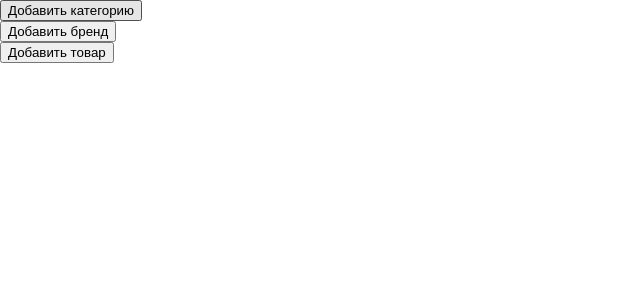
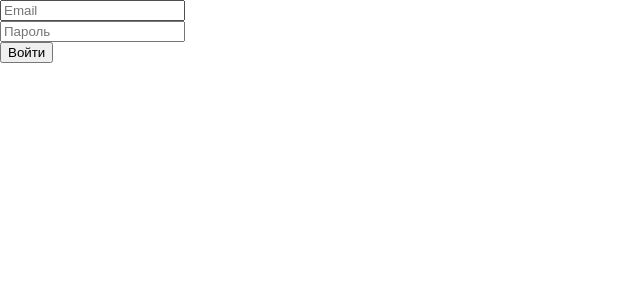
Before and after one commit to eugeneborodko/bellesa_store, a Next.js app in the folder client/: page /login in a window 1280 px wide. Shown: the top 300 px of the page, without its empty margins (0-640 px from the left). Built offline with nearby package versions, Linux system fonts and the light colour scheme.

Commit message:
feat: add admin auth after receiving token

```diff
--- a/client/components/Auth/Auth.jsx
+++ b/client/components/Auth/Auth.jsx
@@ -1,15 +1,52 @@
-const Auth = () => {
+import { useContext, useState } from 'react'
+import { observer } from 'mobx-react-lite'
+import { login } from '../../http/adminAPI'
+import { Context } from '../../pages/_app'
+
+const Auth = observer(() => {
+  const { admin } = useContext(Context)
+  const [email, setEmail] = useState('')
+  const [password, setPassword] = useState('')
+
+  const handleOnClick = async () => {
+    try {
+      const response = await login(email, password)
+      admin.setAdmin(response)
+      admin.setIsAuth(true)
+    } catch (err) {
+      alert(err)
+    }
+  }
+
+  const handleChangeEmail = (event) => {
+    setEmail(event.target.value)
+  }
+
+  const handleChangePassword = (event) => {
+    setPassword(event.target.value)
+  }
+
   return (
-    <form>
+    <>
       <div>
-        <input type="email" placeholder="Email" />
+        <input
+          type="email"
+          placeholder="Email"
+          value={email}
+          onChange={handleChangeEmail}
+        />
       </div>
       <div>
-        <input type="password" placeholder="Пароль" />
+        <input
+          type="password"
+          placeholder="Пароль"
+          value={password}
+          onChange={handleChangePassword}
+        />
       </div>
-      <button>Войти</button>
-    </form>
+      <button onClick={handleOnClick}>Войти</button>
+    </>
   )
-}
+})
 
 export default Auth
--- /dev/null
+++ b/client/http/adminAPI.js
@@ -0,0 +1,22 @@
+import { host, authHost } from './index'
+import jwtDecode from 'jwt-decode'
+
+export const registration = async (email, password) => {
+  const { data } = await host.post('api/admin/registration', {
+    email,
+    password,
+  })
+  return jwtDecode(data.token)
+}
+
+export const login = async (email, password) => {
+  const { data } = await host.post('api/admin/login', { email, password })
+  localStorage.setItem('token', data.token)
+  return jwtDecode(data.token)
+}
+
+export const check = async () => {
+  const { data } = await authHost.get('api/admin/registration')
+  localStorage.setItem('token', data.token)
+  return jwtDecode(data.token)
+}
--- /dev/null
+++ b/client/http/index.js
@@ -0,0 +1,16 @@
+import axios from 'axios'
+
+export const host = axios.create({
+  baseURL: 'http://localhost:5000/'
+})
+
+export const authHost = axios.create({
+  baseURL: 'http://localhost:5000/'
+})
+
+const authInterceptor = (config) => {
+  config.headers.authorization = `Bearer ${localStorage.getItem('token')}`
+  return config
+}
+
+authHost.interceptors.request.use(authInterceptor)
--- a/client/package.json
+++ b/client/package.json
@@ -9,6 +9,7 @@
   },
   "dependencies": {
     "axios": "^0.24.0",
+    "jwt-decode": "^3.1.2",
     "mobx": "^6.3.8",
     "mobx-react-lite": "^3.2.2",
     "next": "12.0.4",
--- a/client/store/Admin.js
+++ b/client/store/Admin.js
@@ -2,7 +2,7 @@ import { makeAutoObservable } from 'mobx'
 
 class Admin {
   constructor() {
-    this._isAuth = true
+    this._isAuth = false
     this._admin = {}
     makeAutoObservable(this)
   }
```
Also changed, not shown: 1 other file (tests, documents, lock files or other folders).
